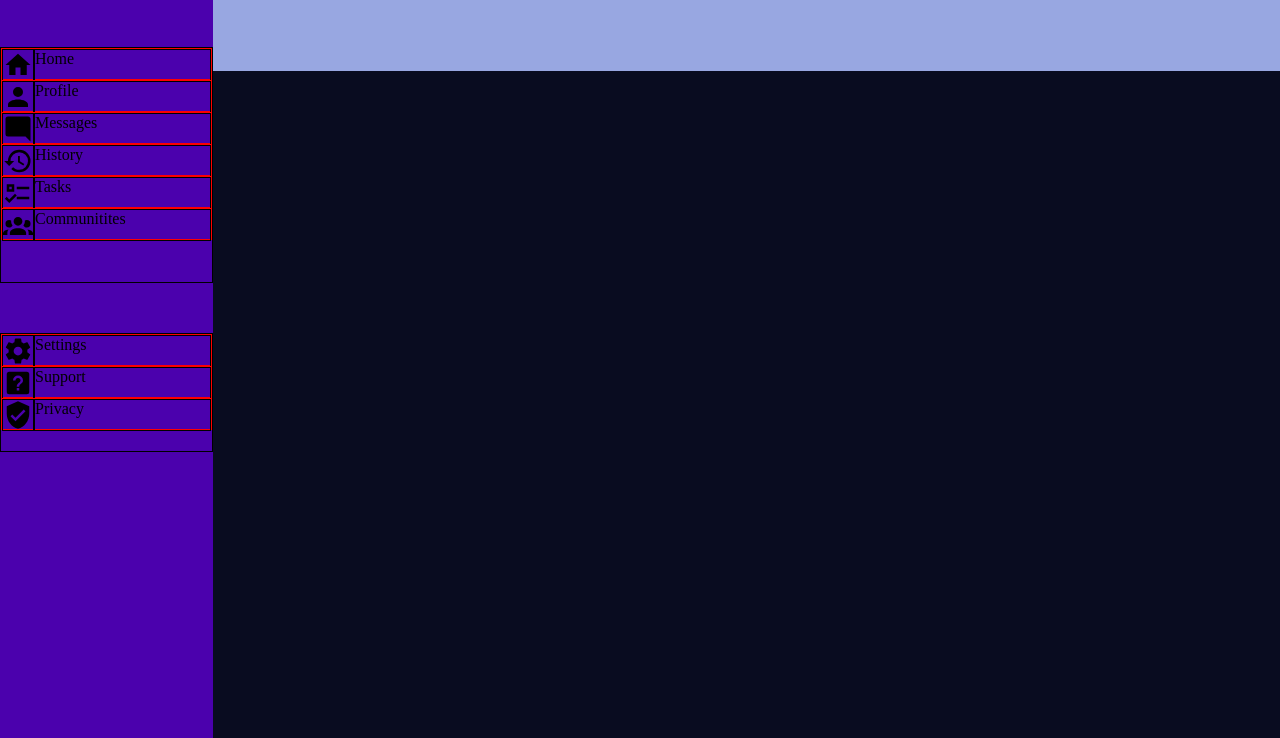
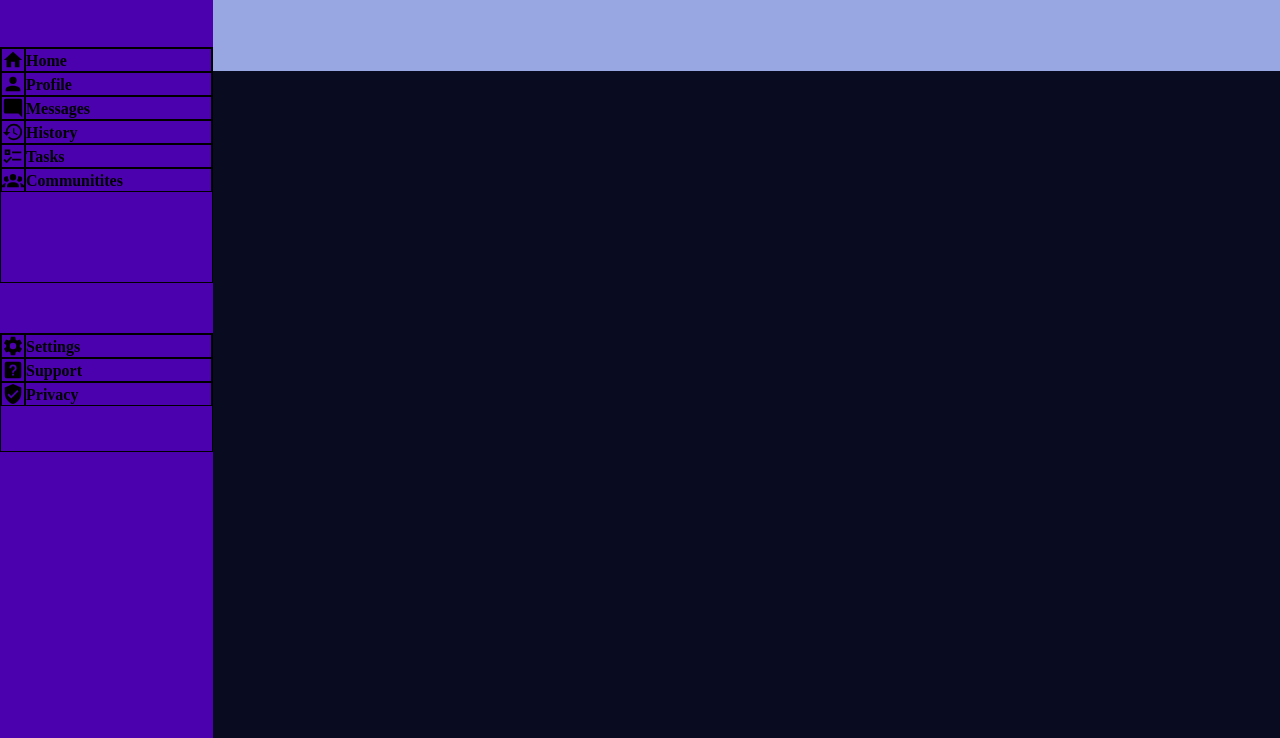
Before and after one commit to JoseBarron12/admin-page, a plain HTML site: page index.html in a window 1280 px wide. Shown: the part 62-800 px from the top of the page. Drawn offline with Linux system fonts and the light colour scheme.

Commit message:
Align text with icons, and style text on navbar
User able to view icons and their corresponding
text with same size and location on line.

```diff
--- a/styles.css
+++ b/styles.css
@@ -42,31 +42,37 @@ body {
 .sidebar-main {
     display: grid;
     grid-template-columns: 1fr;
-    grid-template-rows: repeat(6, minmax(16px,32px));
+    grid-template-rows: repeat(6, minmax(16px,24px));
 }
 
 .sidebar-footer {
     display: grid;
     grid-template-columns: 1fr;
-    grid-template-rows: repeat(3, minmax(16px,32px));
+    grid-template-rows: repeat(3, minmax(16px,24px));
 }
 
 .sidebar-option {
     display: grid;
-    grid-template-columns: minmax(16px,32px) 1fr;
-    border: 1px solid red;
+    grid-template-columns: minmax(16px,24px) 1fr;
+    align-items: stretch;
 }
 
 .sidebar-option > * {
     border: 1px solid black;
 }
 
-
-
 .sidebar-option > img {
     height: 100%;
     width: 100%;
 }
+
+.sidebar-option > p {
+    font-weight: 600;
+    display: grid;
+    align-items: end;
+    padding-bottom: 1px;
+}
+
 
 .header {
     background-color: var(--primary);
```
